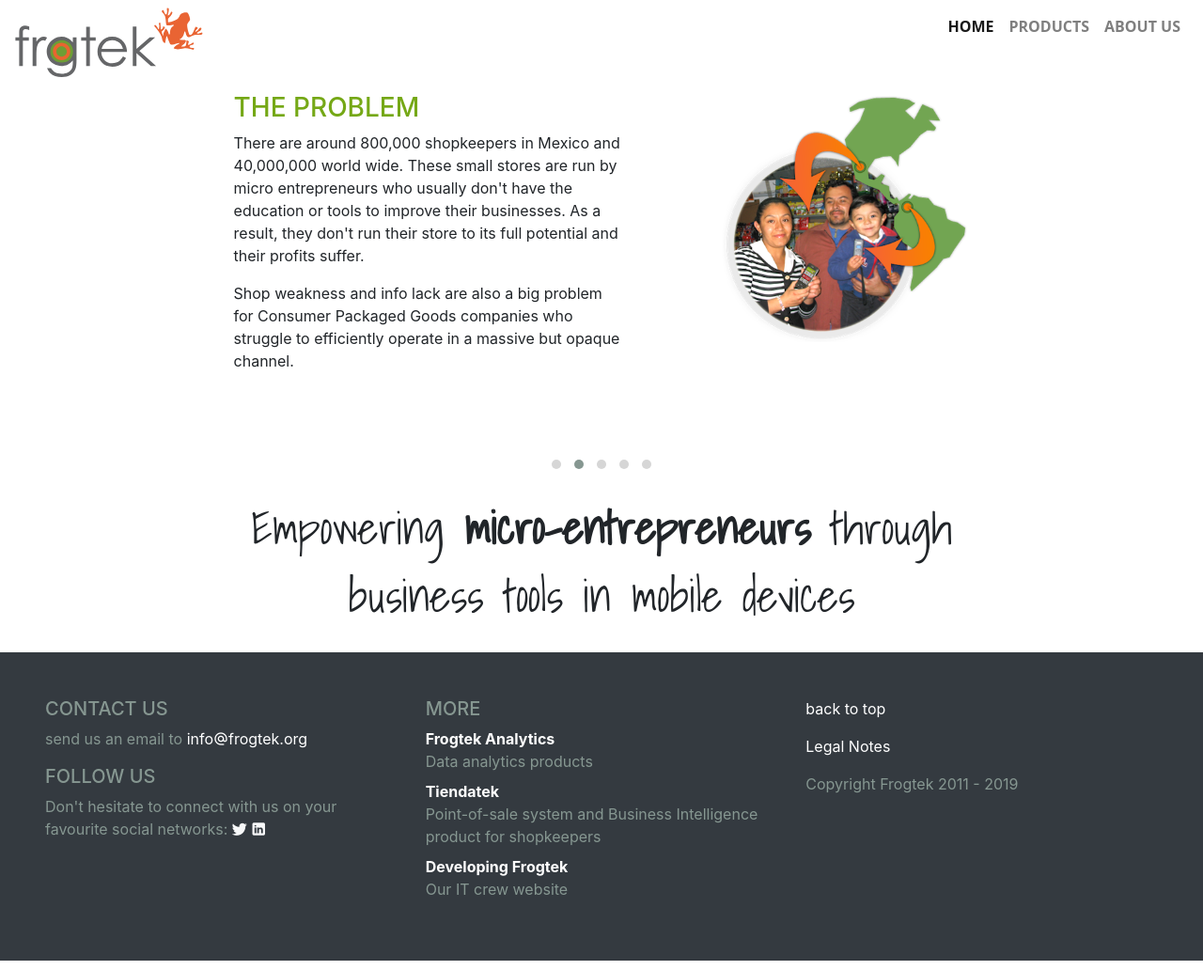
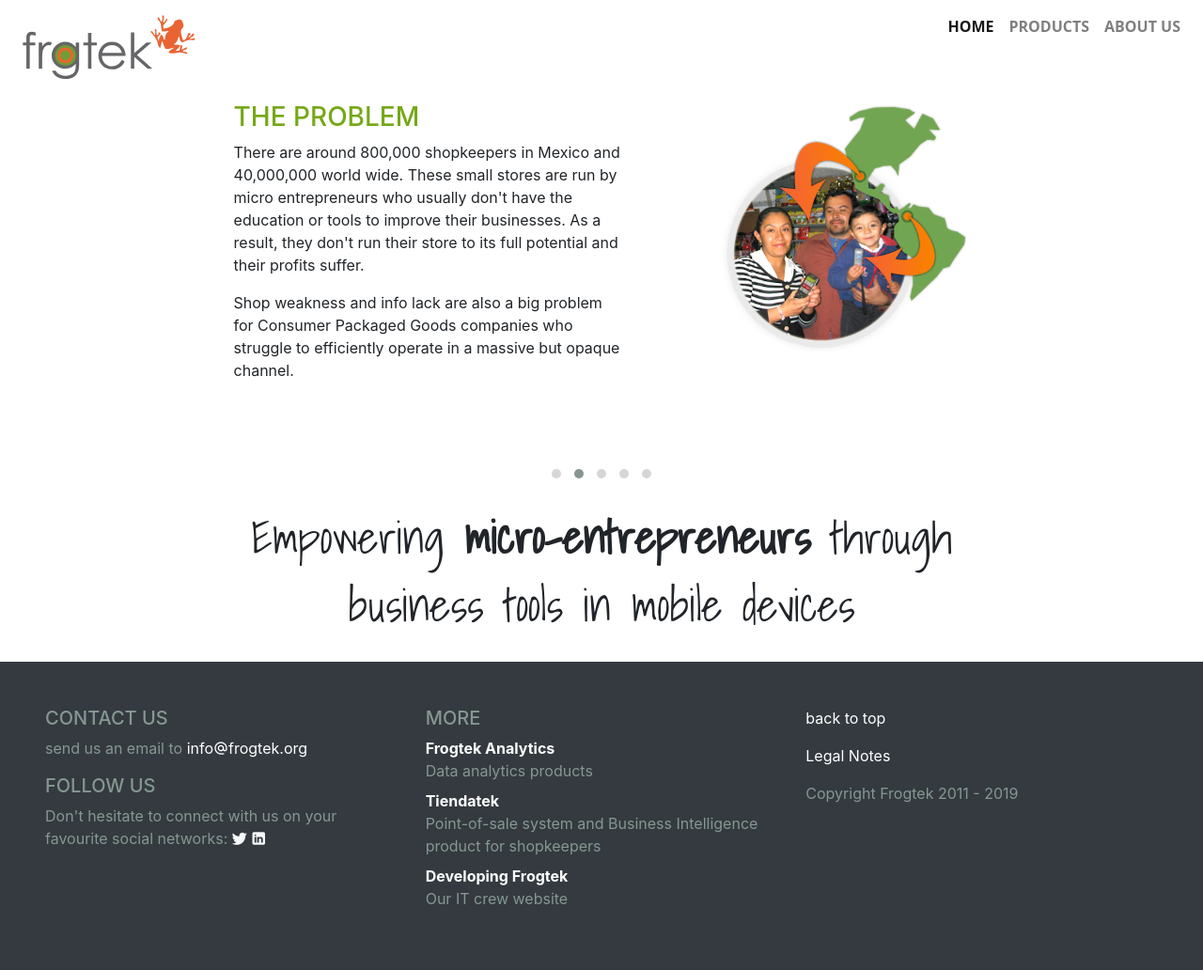
Before and after one commit to Frogtek/frogtek.github.io, a Jekyll site: the page built from index.md, in a window 1280 px wide and 1032 px high. Shown: the whole window at 94% size. Built offline with Jekyll 4.4.1, drawn with Linux system fonts in a browser that asks for light colours.

Commit message:
Remove period in class name

```diff
--- a/_includes/common-nav.html
+++ b/_includes/common-nav.html
@@ -1,6 +1,6 @@
 <nav id="top" class="analytics navbar sticky-top navbar-expand-lg navbar-light bg-white">
     <a class="navbar-brand page-scroll w-50" href="{{site.baseurl}}/">
-        <img src="{{site.baseurl}}/assets/img/logo.svg" alt="Frogtek" class="img-fluid .d-none .d-sm-block">
+        <img src="{{site.baseurl}}/assets/img/logo.svg" alt="Frogtek" class="img-fluid p-2">
     </a>
     <button class="navbar-toggler" type="button" data-toggle="collapse" data-target="#frogtekMenu"
             aria-controls="navbarNavAltMarkup" aria-expanded="false" aria-label="Toggle navigation">
```
